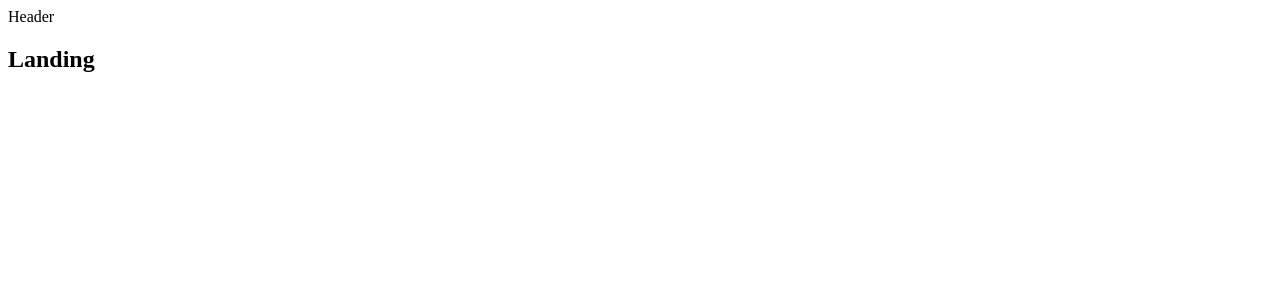
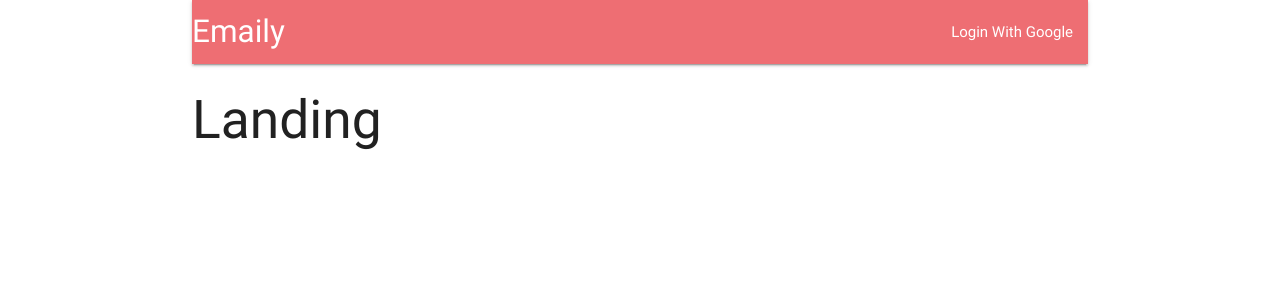
Before and after one commit to Devin-Chaves/email-survey-react-node-mongodb, a React (Create React App) app in the folder client/: page / in a window 1280 px wide. Shown: the top 300 px of the page. Built offline with nearby package versions, Linux system fonts and the light colour scheme.

Commit message:
Materialize CSS

```diff
--- a/client/package.json
+++ b/client/package.json
@@ -8,6 +8,7 @@
     }
   },
   "dependencies": {
+    "materialize-css": "^0.100.1",
     "react": "^15.6.1",
     "react-dom": "^15.6.1",
     "react-redux": "^5.0.6",
--- a/client/src/components/App.js
+++ b/client/src/components/App.js
@@ -8,7 +8,7 @@
 
 const App = () => {
   return (
-    <div>
+    <div className="container">
       <BrowserRouter>
         <div>
           <Header />
--- a/client/src/components/Header.js
+++ b/client/src/components/Header.js
@@ -2,7 +2,18 @@
 
 class Header extends Component {
   render() {
-    return <div>Header</div>;
+    return (
+      <nav>
+        <div className="nav-wrapper">
+          <a className="left brand-logo">Emaily</a>
+          <ul className="right">
+            <li>
+              <a>Login With Google</a>
+            </li>
+          </ul>
+        </div>
+      </nav>
+    );
   }
 }
 
--- a/client/src/index.js
+++ b/client/src/index.js
@@ -1,3 +1,4 @@
+import 'materialize-css/dist/css/materialize.min.css';
 import React from 'react';
 import ReactDOM from 'react-dom';
 import { Provider } from 'react-redux';
```
Also changed, not shown: 1 other file (tests, documents, lock files or other folders).
